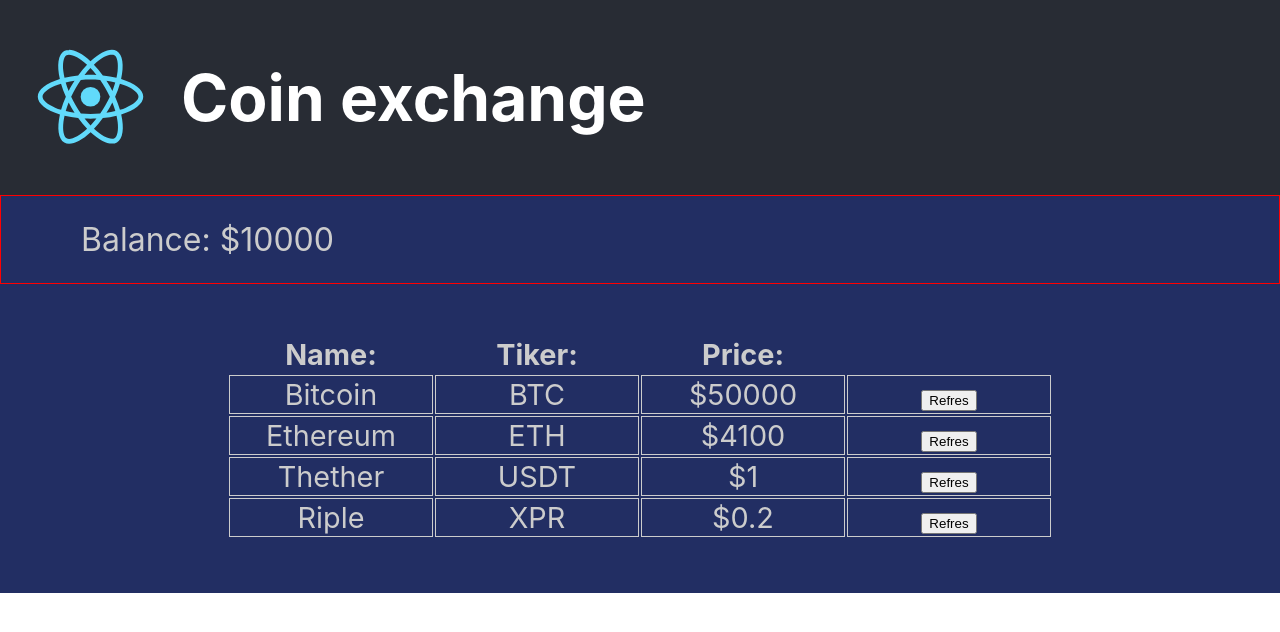
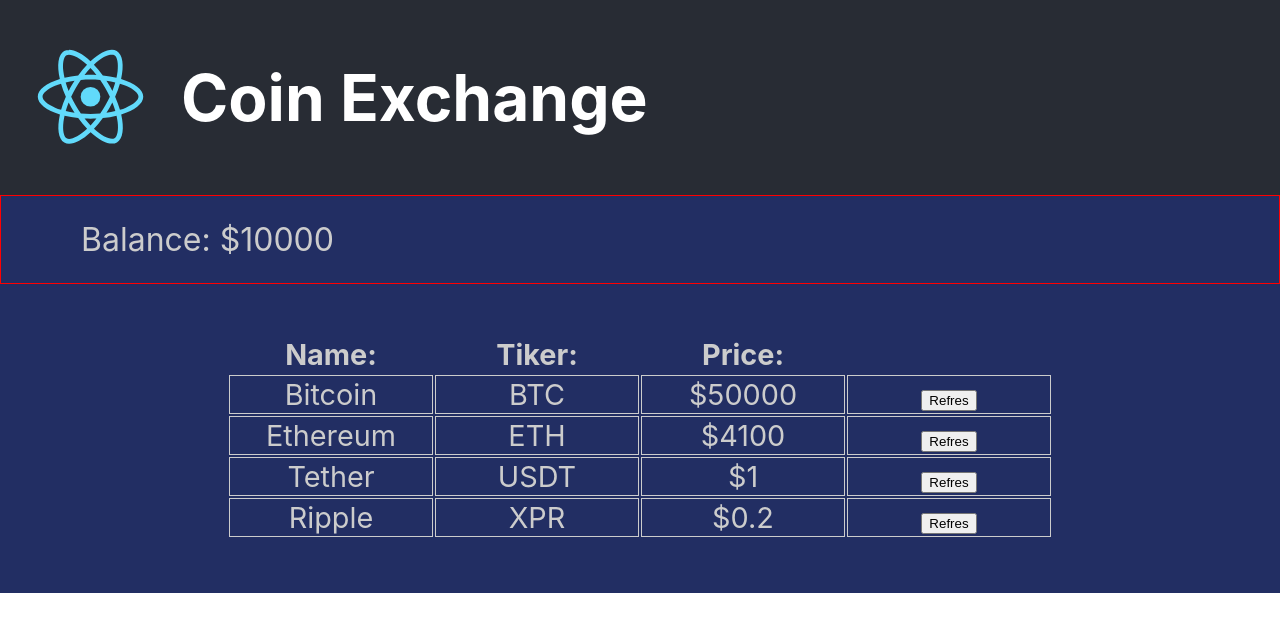
Before and after one commit to RopeJuve/coin-exchange, a React (Create React App) app: page / in a window 1280 px wide. Shown: the top 632 px of the page. Built offline with nearby package versions, Linux system fonts and the light colour scheme.

Commit message:
componentization

```diff
--- a/src/App.css
+++ /dev/null
@@ -1,36 +0,0 @@
-.App {
-  text-align: center;
-  background-color: rgb(34, 46, 99);
-  color: #cccccc;
-}
-
-.coin-table{
-  margin: 50px auto 50px auto;
-  display: inline-block;
-  font-size: 1.8rem;
-}
-
-.App-logo {
-  height: 8rem;
-  pointer-events: none;
-}
-
-
-.App-header {
-  background-color: #282c34;
-  min-height: 10vh;
-  display: flex;
-  flex-direction: row;
-  align-items: center;
-  justify-content: flex-start;
-
-  color: white;
-}
-
-.App-title {
-  font-size: 4rem;
-}
-
-.App-link {
-  color: #61dafb;
-}
--- a/src/App.js
+++ b/src/App.js
@@ -1,38 +1,60 @@
 
 import React from 'react';
-import Logo from './logo.svg';
-import './App.css';
-import Coin from '../src/components/coin/Coin.jsx';
-import AccountBalance from '../src/components/AccountBalance/AccountBalance';
+import AccountBalance from './components/AccountBalance/AccountBalance';
+import CoinList from './components/CoinList/CoinList'
+import Header from './components/Heder/Header'
+import styled from 'styled-components'
 
-function App() {
-  return (
-    <div className="App">
+const Div = styled.div`
+ text-align: center;
+ background-color: rgb(34, 46, 99);
+ color: #cccccc;
+`;
 
-      <header className="App-header">
-      <img src={Logo} alt="React logo" className="App-logo"/>
-        <p>
-          <h1 className="App-title">Coin exchange</h1>
-        </p>
-      </header>
-      <AccountBalance  amount = {10000}/>
-      <table className="coin-table">
-        <thead>
-          <tr>
-            <th>Name: </th>
-            <th>Tiker: </th>
-            <th>Price: </th>
-          </tr>
-        </thead>
-        <tbody>
-          <Coin name="Bitcoin" tiker="BTC" price={50000.00} />
-          <Coin name="Ethereum" tiker="ETH" price={4100.00} />
-          <Coin name="Thether" tiker="USDT" price={1.00} />
-          <Coin name="Riple" tiker="XPR" price={0.2} />
-        </tbody>
-      </table>
-    </div>
-  );
+class App extends React.Component{
+
+  constructor(props){
+    super(props)
+    this.state = {
+      balance: 10000,
+      coinData:[
+        {
+          name:"Bitcoin",
+          tiker: "BTC",
+          price: 50000.00
+        },
+        {
+          name:"Ethereum",
+          tiker: "ETH",
+          price: 4100.00
+        },
+        {
+          name:"Tether",
+          tiker: "USDT",
+          price: 1.00
+        },
+        {
+          name:"Ripple",
+          tiker: "XPR",
+          price: 0.2
+        }
+
+
+      ]
+    }
+  }
+
+  render() {
+    return (
+      <Div>
+        <Header />
+        <AccountBalance  amount = {this.state.balance}/>
+        <CoinList coinData = {this.state.coinData}/>
+      </Div>
+    );
+
+  }
+
 }
 
 export default App;
--- /dev/null
+++ b/src/components/CoinList/CoinList.jsx
@@ -0,0 +1,36 @@
+import React, { Component } from 'react'
+import Coin from '../coin/Coin'
+import styled from 'styled-components'
+
+
+const Table = styled.table`
+margin: 50px auto 50px auto;
+display: inline-block;
+font-size: 1.8rem;
+`;
+
+export default class CoinList extends Component {
+    render() {
+        return (
+            <Table>
+                <thead>
+                    <tr>
+                        <th>Name: </th>
+                        <th>Tiker: </th>
+                        <th>Price: </th>
+                    </tr>
+                </thead>
+                <tbody>
+                    {
+                        this.props.coinData.map(coin => <Coin
+                            key={coin.tiker}
+                            name={coin.name}
+                            tiker={coin.tiker}
+                            price={coin.price} />
+                        )
+                    }
+                </tbody>
+            </Table>
+        )
+    }
+}
--- /dev/null
+++ b/src/components/Heder/Header.jsx
@@ -0,0 +1,37 @@
+import React, { Component } from 'react'
+import logo from '../../logo.svg'
+import styled from 'styled-components'
+
+const H1 = styled.h1`
+ font-size: 4rem;
+`;
+
+const Img = styled.img`
+ height: 8rem;
+ pointer-events: none;
+`;
+
+const Header1 = styled.header`
+background-color: #282c34;
+min-height: 10vh;
+display: flex;
+flex-direction: row;
+align-items: center;
+justify-content: flex-start;
+
+color: white;
+`;
+
+
+export default class Header extends Component {
+    render() {
+        return (
+            <Header1>
+        <Img src={logo} alt="React logo"/>
+          <p>
+            <H1>Coin Exchange</H1>
+          </p>
+        </Header1>
+        )
+    }
+}
```
